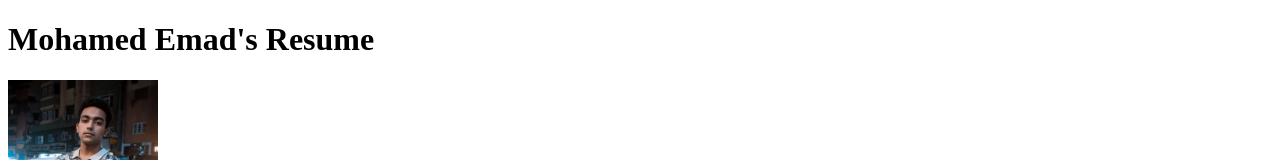
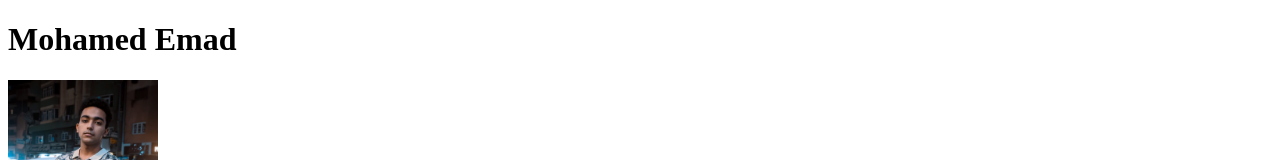
Before and after one commit to Xmo22/FirstCapstoneProject, a plain HTML site: page index.html in a window 1280 px wide. Shown: the top 160 px of the page. Drawn offline with Linux system fonts and the light colour scheme.

Commit message:
index.html

```diff
--- a/index.html
+++ b/index.html
@@ -3,10 +3,10 @@
 <head>
     <meta charset="UTF-8">
     <meta name="viewport" content="width=device-width, initial-scale=1.0">
-    <title>My Resume</title>
+    <title>Mohamed Emad's Resume</title>
 </head>
 <body>
-    <h1>Mohamed Emad's Resume</h1>
+    <h1>Mohamed Emad</h1>
     <img src="./images/profile picture.jpeg" height="200">
     <hr>
 
```
